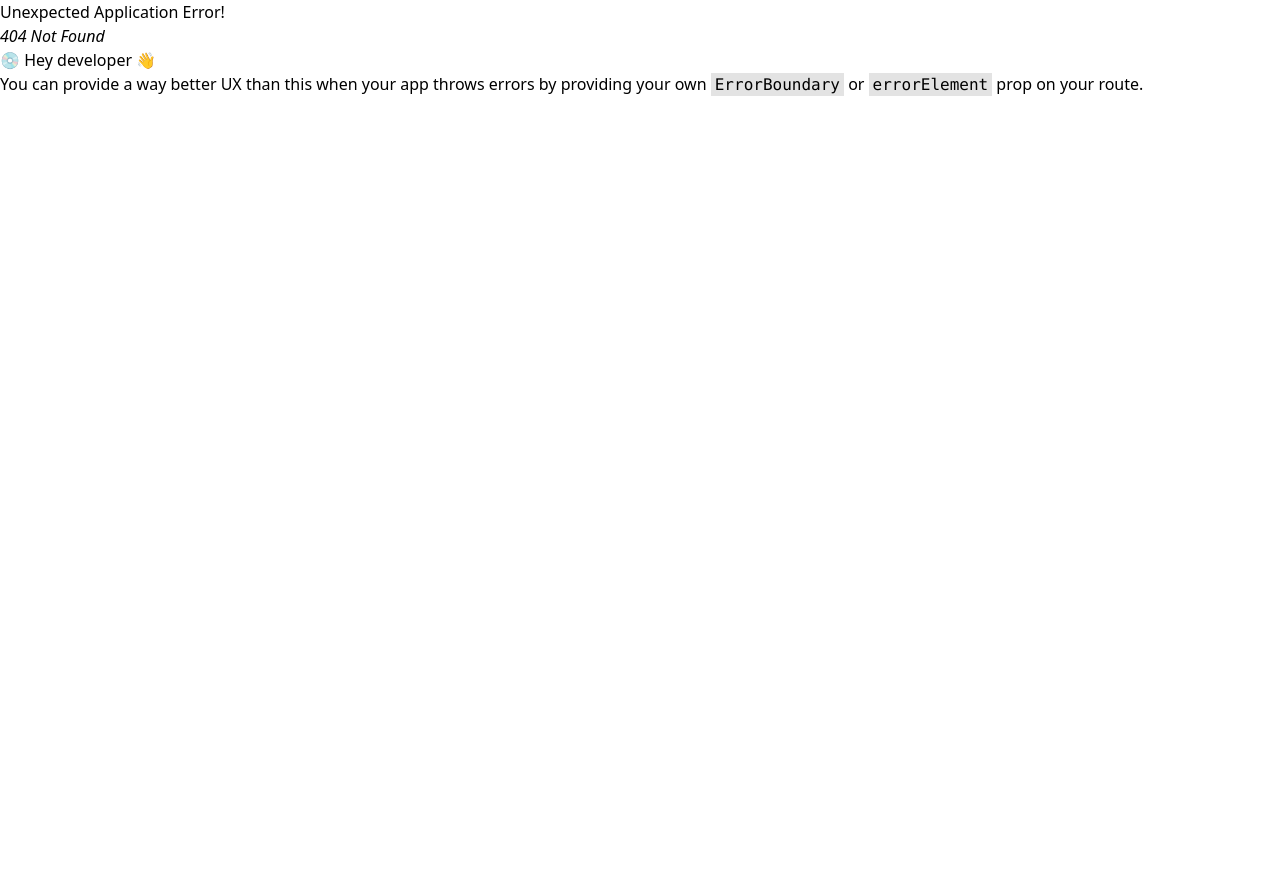
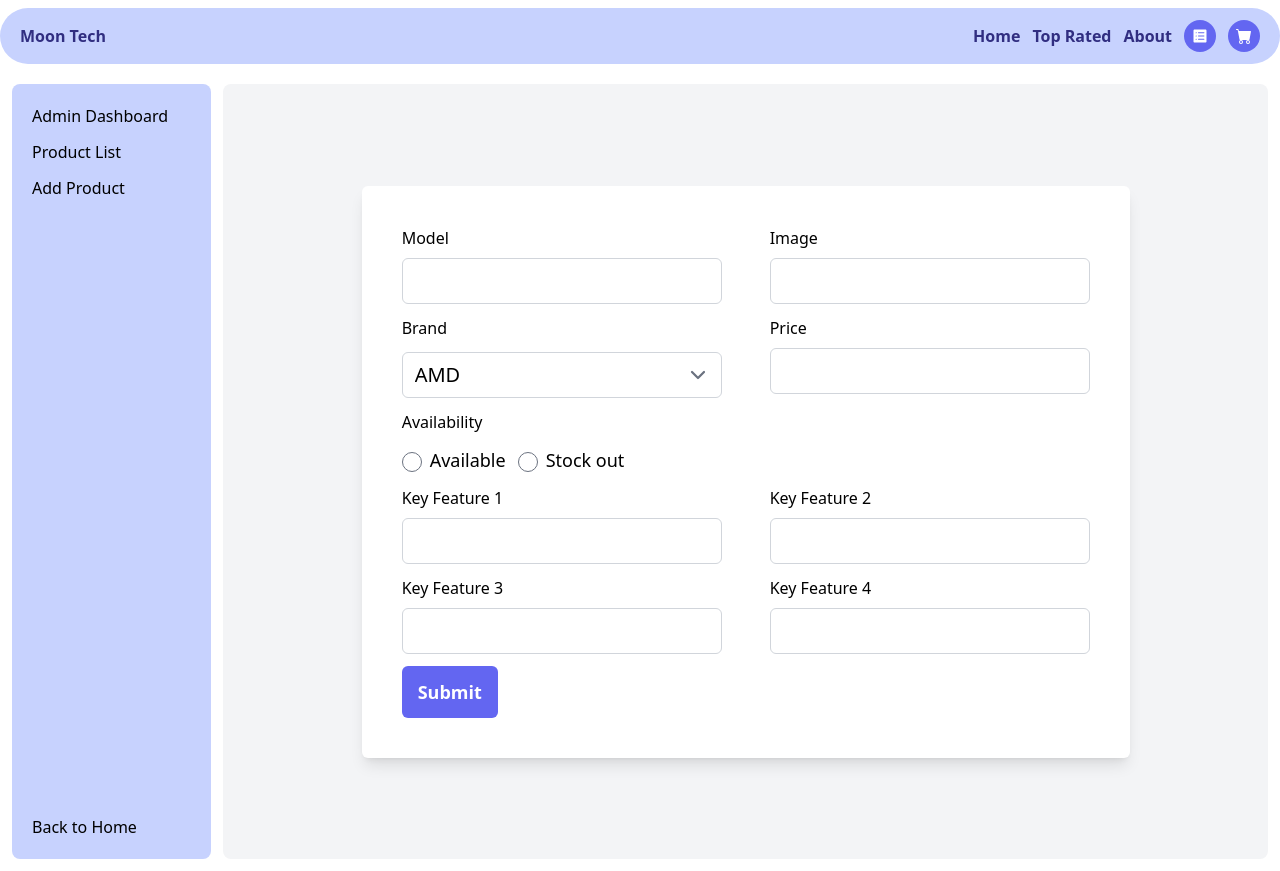
Before and after one commit to Alapottra-troj1n/redux-toolkit-and-query-structure, a React (Create React App) app: page /dashboard/add-product in a window 1280 px wide. Before the commit this address had no page. Before the commit the page ends 800 px from the top, so only its background shows below. Built offline with nearby package versions, Linux system fonts and the light colour scheme.

Commit message:
added post req

```diff
--- a/package.json
+++ b/package.json
@@ -11,6 +11,7 @@
     "axios": "^1.2.3",
     "react": "^18.2.0",
     "react-dom": "^18.2.0",
+    "react-hook-form": "^7.42.1",
     "react-icons": "^4.6.0",
     "react-redux": "^8.0.5",
     "react-router-dom": "^6.4.3",
--- /dev/null
+++ b/src/features/products/productsAPI.js
@@ -0,0 +1,11 @@
+import { productAPI } from "../utils/axios.config";
+
+export const fetchProducts = async () => {
+    const res = await productAPI.get("/products");
+    return res.data.data;
+
+}
+
+export const postProduct = async (data) => {
+    await productAPI.post('/product', data);
+}
--- a/src/features/products/productsSlice.js
+++ b/src/features/products/productsSlice.js
@@ -1,18 +1,24 @@
 import { createAsyncThunk, createSlice } from "@reduxjs/toolkit";
-import axios from "axios";
+import { fetchProducts, postProduct } from "./productsAPI";
 
 const initialState = {
   products: [],
   isLoading: false,
   isError: false,
+  postSuccess: false,
   error: "",
 };
 
 export const getProducts = createAsyncThunk(
   "products/getProducts",
   async () => {
-    const res = await axios.get('http://localhost:5000/products');
-    return res.data.data;
+    return fetchProducts();
+  }
+);
+export const addProduct = createAsyncThunk(
+  "products/postProduct",
+  async (data) => {
+    return postProduct(data);
   }
 );
 
@@ -21,7 +27,7 @@ const productsSlice = createSlice({
   initialState,
   extraReducers: (builder) => {
     builder
-            .addCase(getProducts.pending, (state, action) => {
+            .addCase(getProducts.pending, (state) => {
                 state.isLoading = true;
                 state.isError = false;
             })
@@ -35,6 +41,22 @@ const productsSlice = createSlice({
                 state.isError = true;
                 state.error = action.error.message;
             })
+            .addCase(addProduct.pending, (state) => {
+                state.isLoading = true;
+                state.postSuccess = false;
+                state.isError = false;
+            })
+            .addCase(addProduct.fulfilled, (state) => {
+                state.postSuccess = true;
+                state.isLoading = false;
+
+            })
+            .addCase(addProduct.rejected, (state, action) => {
+                state.isLoading = false;
+                state.isError = true;
+                state.error = action.error.message;
+                state.postSuccess = false;
+            })
   },
 });
 
--- a/src/features/users/usersSlice.js
+++ b/src/features/users/usersSlice.js
@@ -1,4 +1,5 @@
 import { createAsyncThunk, createSlice } from "@reduxjs/toolkit"
+import axios from "axios";
 
 const initialState = {
     users: [],
@@ -8,8 +9,7 @@ const initialState = {
 }
 
 export const getUsers = createAsyncThunk("users/getUsers", async () => {
-    const res = await fetch("https://jsonplaceholder.typicode.com/users");
-    const data = await res.json();
+    const data = await axios("https://jsonplaceholder.typicode.com/users");
     return data;
 })
 
--- /dev/null
+++ b/src/features/utils/axios.config.js
@@ -0,0 +1,5 @@
+import axios from "axios";
+
+export const productAPI = axios.create({
+    baseURL: 'http://localhost:5000/'
+})
--- /dev/null
+++ b/src/layout/Dashboard/Dashboard.js
@@ -0,0 +1,21 @@
+import React from "react";
+import { Outlet } from "react-router-dom";
+import Navbar from "../Navbar";
+import Sidebar from "./Sidebar";
+
+
+const Dashboard = () => {
+  return (
+    <div>
+      <Navbar />
+      <div className='grid grid-cols-12 p-3 gap-3 '>
+        <Sidebar />
+        <div className='col-span-10 w-full bg-gray-100 rounded-lg'>
+          <Outlet />
+        </div>
+      </div>
+    </div>
+  );
+};
+
+export default Dashboard;
--- /dev/null
+++ b/src/layout/Dashboard/Sidebar.js
@@ -0,0 +1,23 @@
+import React from "react";
+import { Link } from "react-router-dom";
+
+const Sidebar = () => {
+  return (
+    <div className='col-span-2 bg-indigo-200 h-[calc(100vh-25px)] p-5 rounded-lg'>
+      <ul className='flex gap-3  flex-col h-full'>
+        <li>Admin Dashboard</li>
+        <li>
+          <Link to='/dashboard'>Product List</Link>
+        </li>
+        <li>
+          <Link to='add-product'> Add Product </Link>
+        </li>
+        <li className='mt-auto'>
+          <Link to='/'> Back to Home </Link>
+        </li>
+      </ul>
+    </div>
+  );
+};
+
+export default Sidebar;
--- /dev/null
+++ b/src/pages/Dashboard/AddProduct.js
@@ -0,0 +1,157 @@
+import React from "react";
+import { useForm } from "react-hook-form";
+import { useDispatch, useSelector } from "react-redux";
+import { addProduct } from "../../features/products/productsSlice";
+
+
+const AddProduct = () => {
+  const { register, handleSubmit, reset } = useForm();
+  const { isLoading, isError, postSuccess } = useSelector(state => state.products)
+  const dispatch = useDispatch()
+
+  const submit = async(data) => {
+    const product = {
+      model: data.model,
+      brand: data.brand,
+      status: data.status === "true" ? true : false,
+      price: data.price,
+      keyFeature: [
+        data.keyFeature1,
+        data.keyFeature2,
+        data.keyFeature3,
+        data.keyFeature4,
+      ],
+      spec: [],
+    };
+
+    dispatch(addProduct(product));
+    if(postSuccess) {
+      reset();
+    }
+
+  };
+
+  return (
+    <div className='flex justify-center items-center h-full '>
+      <form
+        className='shadow-lg p-10 rounded-md flex flex-wrap gap-3 max-w-3xl justify-between bg-white'
+        onSubmit={handleSubmit(submit)}
+      >
+        <div className='flex flex-col w-full max-w-xs'>
+          <label className='mb-2' htmlFor='model'>
+            Model
+          </label>
+          <input type='text' id='model' {...register("model")} />
+        </div>
+        <div className='flex flex-col w-full max-w-xs'>
+          <label className='mb-2' htmlFor='image'>
+            Image
+          </label>
+          <input type='text' name='image' id='image' {...register("image")} />
+        </div>
+
+        <div className='flex flex-col w-full max-w-xs'>
+          <label className='mb-3' htmlFor='brand'>
+            Brand
+          </label>
+          <select name='brand' id='brand' {...register("brand")}>
+            <option value='amd'>AMD</option>
+            <option value='intel'>Intel</option>
+          </select>
+        </div>
+        <div className='flex flex-col w-full max-w-xs'>
+          <label className='mb-2' htmlFor='price'>
+            Price
+          </label>
+          <input type='text' name='price' id='price' {...register("price")} />
+        </div>
+
+        <div className='flex flex-col w-full max-w-xs'>
+          <h1 className='mb-3'>Availability</h1>
+          <div className='flex gap-3'>
+            <div>
+              <input
+                type='radio'
+                id='available'
+                value={true}
+                {...register("status")}
+              />
+              <label className='ml-2 text-lg' htmlFor='available'>
+                Available
+              </label>
+            </div>
+            <div>
+              <input
+                type='radio'
+                id='stockOut'
+                name='status'
+                value={false}
+                {...register("status")}
+              />
+              <label className='ml-2 text-lg' htmlFor='stockOut'>
+                Stock out
+              </label>
+            </div>
+          </div>
+        </div>
+        <div className='flex flex-col w-full max-w-xs'></div>
+        <div className='flex flex-col w-full max-w-xs'>
+          <label className='mb-2' htmlFor='keyFeature1'>
+            Key Feature 1
+          </label>
+          <input
+            type='text'
+            name='keyFeature1'
+            id='keyFeature1'
+            {...register("keyFeature1")}
+          />
+        </div>
+        <div className='flex flex-col w-full max-w-xs'>
+          <label className='mb-2' htmlFor='keyFeature2'>
+            Key Feature 2
+          </label>
+          <input
+            type='text'
+            name='keyFeature2'
+            id='keyFeature2'
+            {...register("keyFeature2")}
+          />
+        </div>
+        <div className='flex flex-col w-full max-w-xs'>
+          <label className='mb-2' htmlFor='keyFeature3'>
+            Key Feature 3
+          </label>
+          <input
+            type='text'
+            name='keyFeature3'
+            id='keyFeature3'
+            {...register("keyFeature3")}
+          />
+        </div>
+        <div className='flex flex-col w-full max-w-xs'>
+          <label className='mb-2' htmlFor='keyFeature4'>
+            Key Feature 4
+          </label>
+          <input
+            type='text'
+            name='keyFeature4'
+            id='keyFeature4'
+            {...register("keyFeature4")}
+          />
+        </div>
+
+        <div className='flex justify-between items-center w-full'>
+          <button
+            className=' px-4 py-3 bg-indigo-500 rounded-md font-semibold text-white text-lg disabled:bg-gray-500'
+            type='submit'
+          >
+            Submit
+          </button>
+          {isLoading && <p>Loading.............</p> }
+        </div>
+      </form>
+    </div>
+  );
+};
+
+export default AddProduct;
```
Also changed, not shown: src/routes/routes.js (+12 -0 lines), 1 other file (tests, documents, lock files or other folders).
